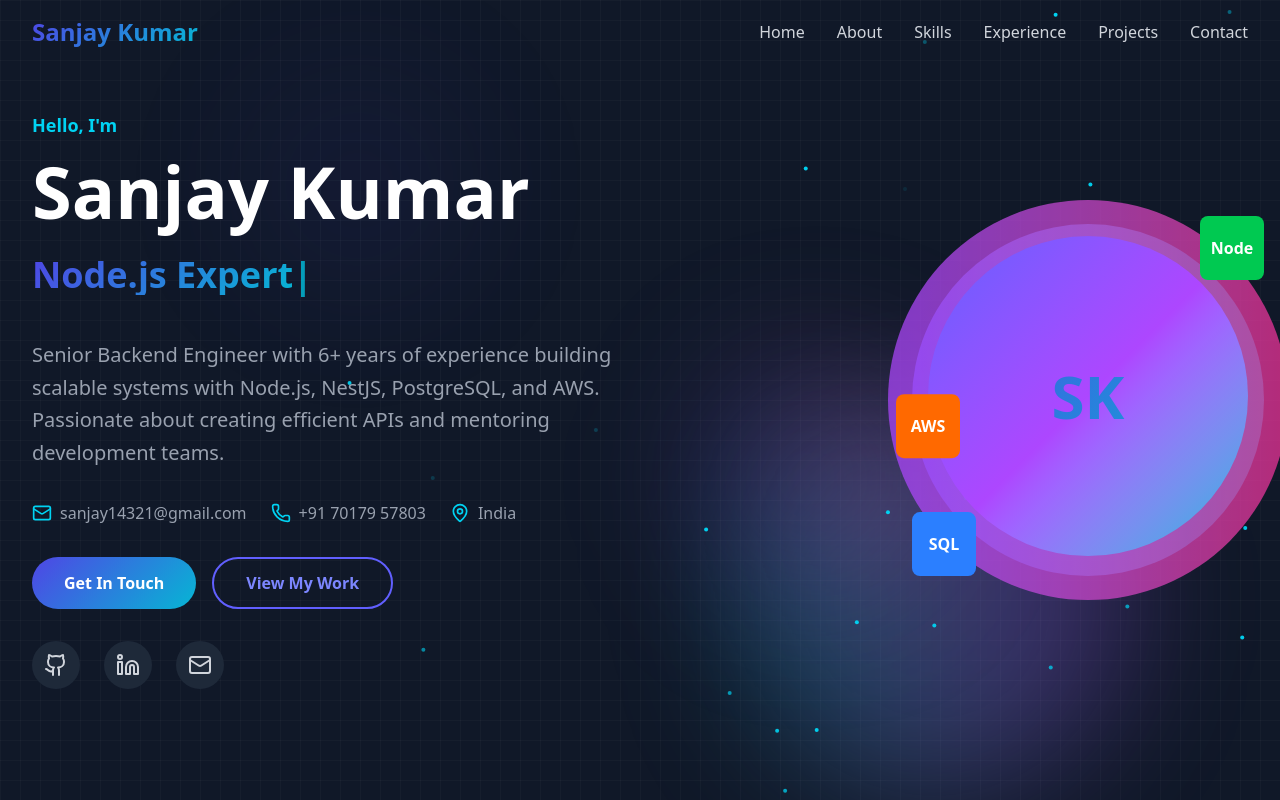
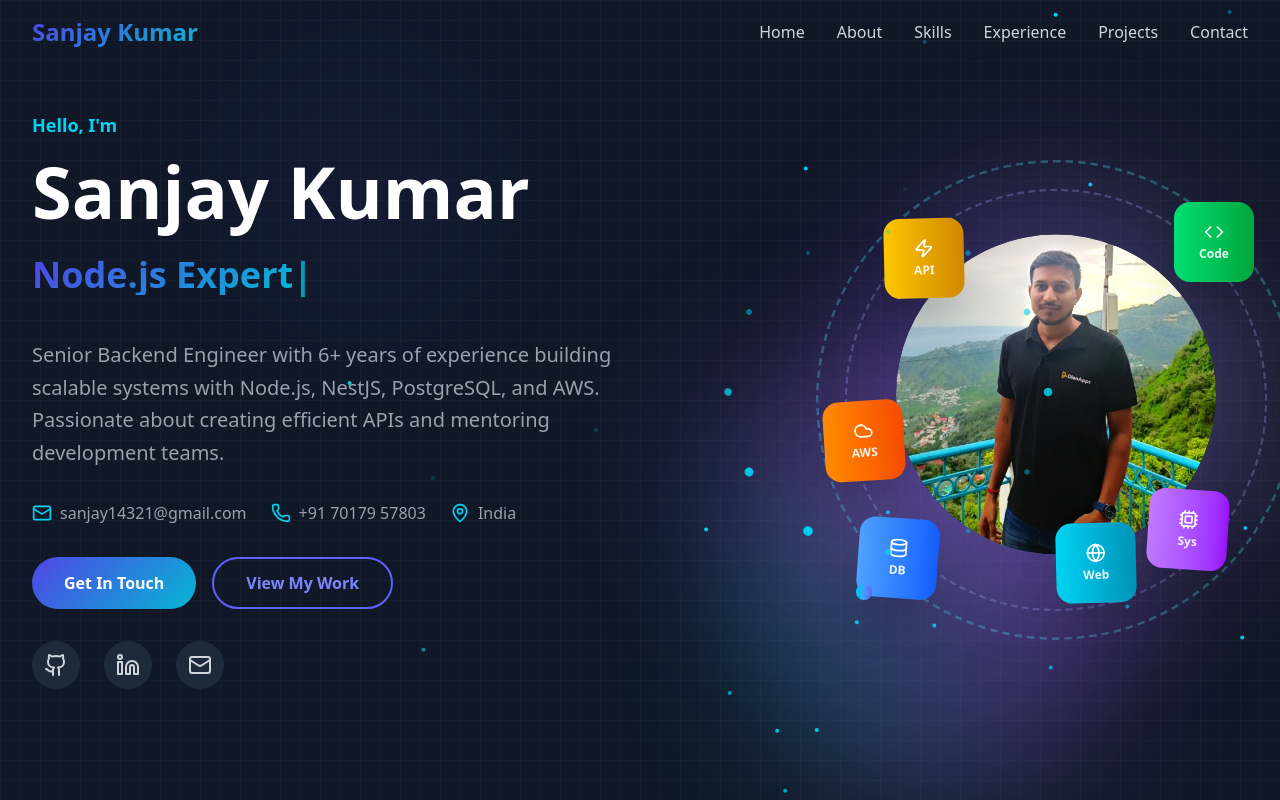
Before and after one commit to Sanjuhub/sanjay-portfolio-website, a Next.js app: page / in a window 1280 px wide. Shown: the top 800 px of the page. Built offline with nearby package versions, Linux system fonts and the light colour scheme.

Commit message:
Add profile image and enhance Hero component with interactive features

```diff
--- a/src/components/Hero.tsx
+++ b/src/components/Hero.tsx
@@ -2,7 +2,7 @@
 
 import { motion } from 'framer-motion'
 import { useEffect, useState } from 'react'
-import { Github, Linkedin, Mail, Phone, MapPin } from 'lucide-react'
+import { Github, Linkedin, Mail, Phone, MapPin, Code, Database, Cloud, Zap, Cpu, Globe } from 'lucide-react'
 
 const titles = [
   'Backend Developer',
@@ -16,6 +16,7 @@ const Hero = () => {
   const [currentText, setCurrentText] = useState('')
   const [currentIndex, setCurrentIndex] = useState(0)
   const [isDeleting, setIsDeleting] = useState(false)
+  const [mousePosition, setMousePosition] = useState({ x: 0, y: 0 })
 
   useEffect(() => {
     const type = () => {
@@ -39,6 +40,14 @@ const Hero = () => {
     return () => clearTimeout(timer)
   }, [currentText, isDeleting, currentIndex, titles])
 
+  const handleMouseMove = (e: React.MouseEvent) => {
+    const rect = e.currentTarget.getBoundingClientRect()
+    setMousePosition({
+      x: e.clientX - rect.left,
+      y: e.clientY - rect.top
+    })
+  }
+
   const scrollToContact = () => {
     const element = document.querySelector('#contact')
     if (element) {
@@ -52,6 +61,15 @@ const Hero = () => {
       element.scrollIntoView({ behavior: 'smooth' })
     }
   }
+
+  const techIcons = [
+    { Icon: Code, label: 'Code', color: 'from-green-400 to-green-600', position: 'top-right' },
+    { Icon: Database, label: 'DB', color: 'from-blue-400 to-blue-600', position: 'bottom-left' },
+    { Icon: Cloud, label: 'AWS', color: 'from-orange-400 to-orange-600', position: 'left' },
+    { Icon: Zap, label: 'API', color: 'from-yellow-400 to-yellow-600', position: 'top-left' },
+    { Icon: Cpu, label: 'Sys', color: 'from-purple-400 to-purple-600', position: 'bottom-right' },
+    { Icon: Globe, label: 'Web', color: 'from-cyan-400 to-cyan-600', position: 'bottom' }
+  ]
 
   return (
     <section className="min-h-screen flex items-center justify-center relative overflow-hidden">
@@ -181,49 +199,162 @@ const Hero = () => {
             </motion.div>
           </motion.div>
 
-          {/* Right side - Profile image/visual */}
+          {/* Right side - Enhanced Interactive Visual */}
           <motion.div
             initial={{ opacity: 0, scale: 0.8 }}
             animate={{ opacity: 1, scale: 1 }}
             transition={{ duration: 0.8, delay: 0.4 }}
             className="flex justify-center lg:justify-end"
           >
-            <div className="relative">
-              {/* Animated background elements */}
-              <div className="absolute inset-0 bg-gradient-to-r from-indigo-500 to-cyan-500 rounded-full animate-pulse-slow opacity-20 scale-110"></div>
-              <div className="absolute inset-0 bg-gradient-to-r from-purple-500 to-pink-500 rounded-full animate-pulse-slow opacity-20 scale-125 animation-delay-1000"></div>
+            <div
+              className="relative w-96 h-96 cursor-none"
+              onMouseMove={handleMouseMove}
+            >
+              {/* Animated background rings */}
+              <motion.div
+                animate={{ rotate: 360 }}
+                transition={{ duration: 20, repeat: Infinity, ease: "linear" }}
+                className="absolute inset-0 border-2 border-dashed border-indigo-300/30 rounded-full scale-110"
+              />
+              <motion.div
+                animate={{ rotate: -360 }}
+                transition={{ duration: 25, repeat: Infinity, ease: "linear" }}
+                className="absolute inset-0 border-2 border-dashed border-cyan-300/30 rounded-full scale-125"
+              />
 
-              {/* Profile placeholder - you can replace with actual image */}
-              <div className="relative w-80 h-80 bg-gradient-to-br from-indigo-500 via-purple-500 to-cyan-500 rounded-full flex items-center justify-center animate-float">
-                <div className="w-72 h-72 bg-gray-900 rounded-full flex items-center justify-center text-6xl font-bold text-gradient-primary">
-                  SK
-                </div>
-              </div>
+              {/* Glowing orbs that follow mouse */}
+              <motion.div
+                animate={{
+                  x: mousePosition.x * 0.1,
+                  y: mousePosition.y * 0.1,
+                }}
+                transition={{ type: "spring", stiffness: 50 }}
+                className="absolute inset-0 bg-gradient-to-r from-indigo-500/20 to-cyan-500/20 rounded-full blur-3xl"
+              />
+              <motion.div
+                animate={{
+                  x: mousePosition.x * -0.05,
+                  y: mousePosition.y * -0.05,
+                }}
+                transition={{ type: "spring", stiffness: 30 }}
+                className="absolute inset-0 bg-gradient-to-r from-purple-500/20 to-pink-500/20 rounded-full blur-3xl scale-110"
+              />
 
-              {/* Floating tech icons */}
+              {/* Main interactive profile circle */}
               <motion.div
-                animate={{ y: [0, -10, 0] }}
-                transition={{ duration: 3, repeat: Infinity }}
-                className="absolute -top-4 -right-4 w-16 h-16 bg-green-500 rounded-lg flex items-center justify-center text-white font-bold"
+                className="relative w-80 h-80 mx-auto my-8 rounded-full overflow-hidden group cursor-pointer"
+                whileHover={{ scale: 1.05 }}
+                animate={{
+                  y: [0, -10, 0],
+                }}
+                transition={{
+                  y: { duration: 4, repeat: Infinity, ease: "easeInOut" },
+                  scale: { duration: 0.3 }
+                }}
               >
-                Node
+                {/* Profile Image */}
+                <img
+                  src="/profile.jpg"
+                  alt="Sanjay Kumar"
+                  className="w-full h-full object-cover rounded-full"
+                />
+
+                {/* Hover overlay */}
+                <motion.div
+                  className="absolute inset-0 bg-gradient-to-t from-black/50 to-transparent rounded-full opacity-0 group-hover:opacity-100 transition-opacity duration-300 flex items-end justify-center pb-8"
+                >
+                  <span className="text-white font-semibold">Click to connect!</span>
+                </motion.div>
               </motion.div>
 
+              {/* Interactive floating tech icons */}
+              {techIcons.map((tech, index) => {
+                const positions = {
+                  'top-right': { top: '-6px', right: '-6px' },
+                  'bottom-left': { bottom: '-6px', left: '-6px' },
+                  'left': { top: '50%', left: '-40px', transform: 'translateY(-50%)' },
+                  'top-left': { top: '20px', left: '20px' },
+                  'bottom-right': { bottom: '20px', right: '20px' },
+                  'bottom': { bottom: '-6px', left: '50%', transform: 'translateX(-50%)' }
+                }
+
+                return (
+                  <motion.div
+                    key={tech.label}
+                    className={`absolute w-20 h-20 bg-gradient-to-r ${tech.color} rounded-2xl flex flex-col items-center justify-center text-white font-bold shadow-2xl cursor-pointer group`}
+                    style={positions[tech.position as keyof typeof positions]}
+                    initial={{ scale: 0, opacity: 0 }}
+                    animate={{
+                      scale: 1,
+                      opacity: 1,
+                      y: [0, Math.sin(index * 1.5) * 10, 0],
+                      rotate: [0, Math.sin(index * 2) * 5, 0]
+                    }}
+                    transition={{
+                      scale: { delay: 1 + index * 0.2, duration: 0.5 },
+                      opacity: { delay: 1 + index * 0.2, duration: 0.5 },
+                      y: { duration: 3 + index * 0.5, repeat: Infinity, ease: "easeInOut" },
+                      rotate: { duration: 4 + index * 0.3, repeat: Infinity, ease: "easeInOut" }
+                    }}
+                    whileHover={{
+                      scale: 1.2,
+                      y: -5,
+                      boxShadow: "0 10px 30px rgba(0,0,0,0.3)",
+                      transition: { duration: 0.2 }
+                    }}
+                    whileTap={{ scale: 0.95 }}
+                  >
+                    <tech.Icon size={20} />
+                    <span className="text-xs mt-1 opacity-90">{tech.label}</span>
+
+                    {/* Hover tooltip */}
+                    <motion.div
+                      className="absolute -top-12 left-1/2 transform -translate-x-1/2 bg-gray-800 text-white px-3 py-1 rounded-lg text-sm opacity-0 group-hover:opacity-100 transition-opacity duration-200 whitespace-nowrap z-10"
+                      initial={{ y: 10 }}
+                      whileHover={{ y: 0 }}
+                    >
+                      {tech.label === 'Code' && 'Frontend & Backend'}
+                      {tech.label === 'DB' && 'PostgreSQL & MongoDB'}
+                      {tech.label === 'AWS' && 'Cloud Infrastructure'}
+                      {tech.label === 'API' && 'RESTful & GraphQL'}
+                      {tech.label === 'Sys' && 'System Architecture'}
+                      {tech.label === 'Web' && 'Full Stack Development'}
+                    </motion.div>
+                  </motion.div>
+                )
+              })}
+
+              {/* Floating particles around the profile */}
+              {Array.from({ length: 12 }).map((_, i) => (
+                <motion.div
+                  key={i}
+                  className="absolute w-2 h-2 bg-cyan-400 rounded-full"
+                  style={{
+                    left: `${20 + Math.cos(i * 30 * Math.PI / 180) * 160}px`,
+                    top: `${180 + Math.sin(i * 30 * Math.PI / 180) * 160}px`,
+                  }}
+                  animate={{
+                    scale: [0.5, 1.2, 0.5],
+                    opacity: [0.3, 1, 0.3],
+                    rotate: [0, 360],
+                  }}
+                  transition={{
+                    duration: 3 + i * 0.2,
+                    repeat: Infinity,
+                    delay: i * 0.3,
+                  }}
+                />
+              ))}
+
+              {/* Interactive cursor follower */}
               <motion.div
-                animate={{ y: [0, 10, 0] }}
-                transition={{ duration: 3, repeat: Infinity, delay: 1 }}
-                className="absolute -bottom-4 -left-4 w-16 h-16 bg-blue-500 rounded-lg flex items-center justify-center text-white font-bold"
-              >
-                SQL
-              </motion.div>
-
-              <motion.div
-                animate={{ y: [0, -10, 0] }}
-                transition={{ duration: 3, repeat: Infinity, delay: 2 }}
-                className="absolute top-1/2 -left-8 w-16 h-16 bg-orange-500 rounded-lg flex items-center justify-center text-white font-bold"
-              >
-                AWS
-              </motion.div>
+                className="absolute w-4 h-4 bg-gradient-to-r from-cyan-400 to-indigo-500 rounded-full pointer-events-none"
+                animate={{
+                  x: mousePosition.x - 8,
+                  y: mousePosition.y - 8,
+                }}
+                transition={{ type: "spring", stiffness: 500, damping: 30 }}
+              />
             </div>
           </motion.div>
         </div>
```
Also changed, not shown: public/profile.jpg (added).
